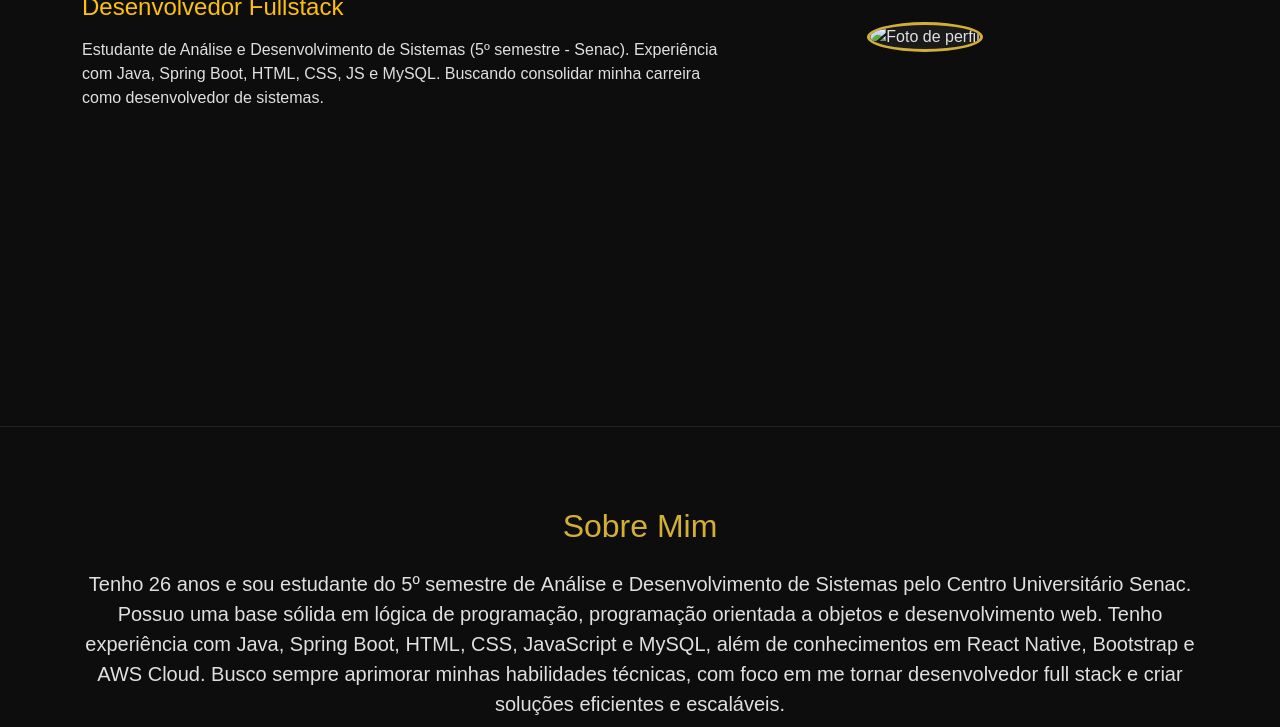
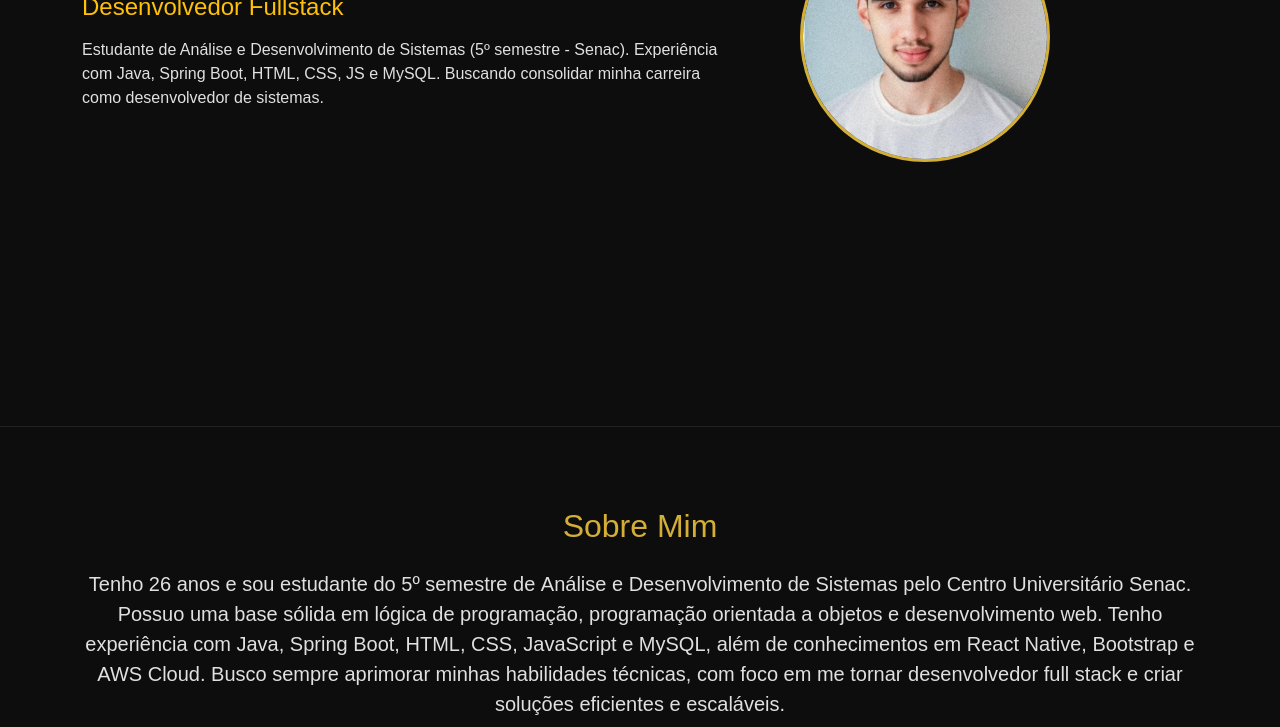
Before and after one commit to kevin1157duarte/Portfolio, a plain HTML site: page index.html in a window 1280 px wide. Shown: the part 373-1100 px from the top of the page. Drawn offline with nearby package versions, Linux system fonts and the light colour scheme; the site is published under a folder, as on GitHub Pages, so addresses that start at the root find nothing.

Commit message:
Update index.html
Arrumei o caminho da IMG

```diff
--- a/index.html
+++ b/index.html
@@ -221,7 +221,7 @@
         <div class="row align-items-center">
           <div class="col-md-4 order-1 order-md-2 text-center">
             <img
-              src="/img/foto-perfil.png"
+              src="img/foto-perfil.png"
               alt="Foto de perfil"
               class="img-fluid mt-4 mt-md-0"
             />
```
